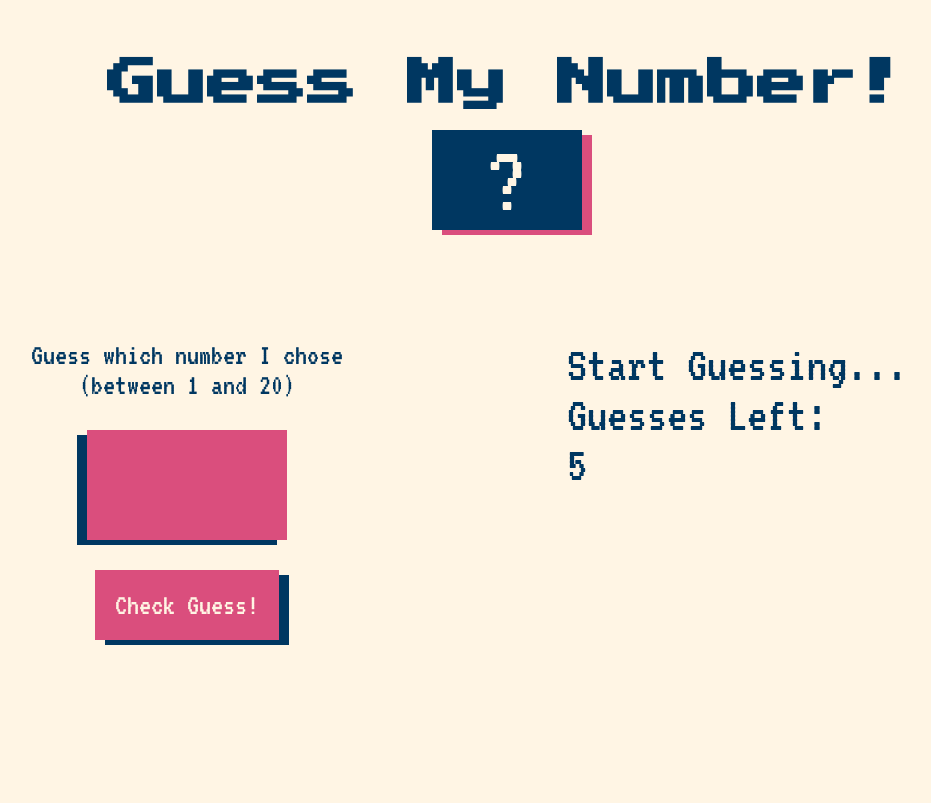
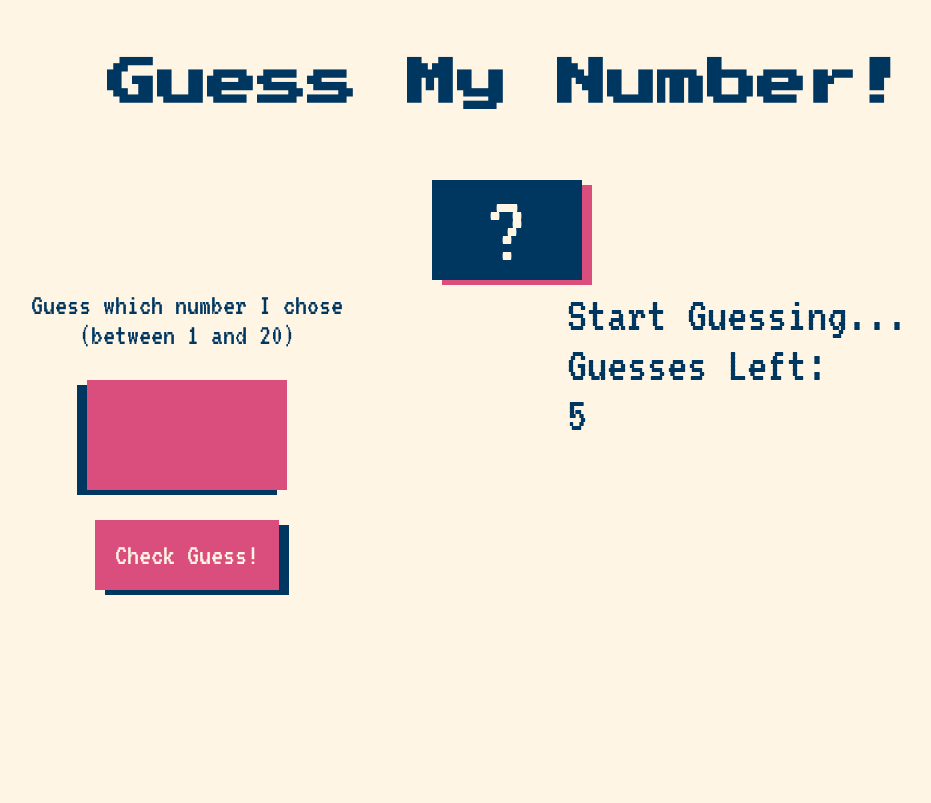
Before and after one commit to daria425/guess-my-number, a plain HTML site: page index.html in a window 1280 px wide. Shown: the whole page, without its empty margins (133-1064 px from the left). Drawn offline with Linux system fonts and the light colour scheme; a web font is replaced by a local one.

Commit message:
Edit element positioning

```diff
--- a/styles.css
+++ b/styles.css
@@ -15,13 +15,13 @@ body {
 .top {
   position: relative;
   height: 35vh;
+  margin-bottom: 1rem;
 }
 
 .main-content {
   height: 65vh;
   display: flex;
   justify-content: space-around;
-  padding-top: 6rem;
 }
 
 .left {
@@ -53,9 +53,9 @@ h1 {
 
 .number {
   position: absolute;
-  bottom: 0;
+  bottom: 0%;
   left: 50%;
-  transform: translate(-50%, -50%);
+  transform: translate(-50%, 0%);
   font-family: "VT323", monospace;
   font-size: 10rem;
   background-color: #003761;
```
